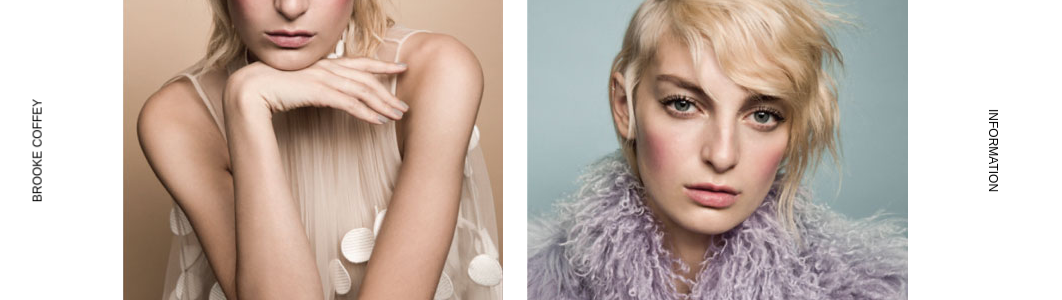
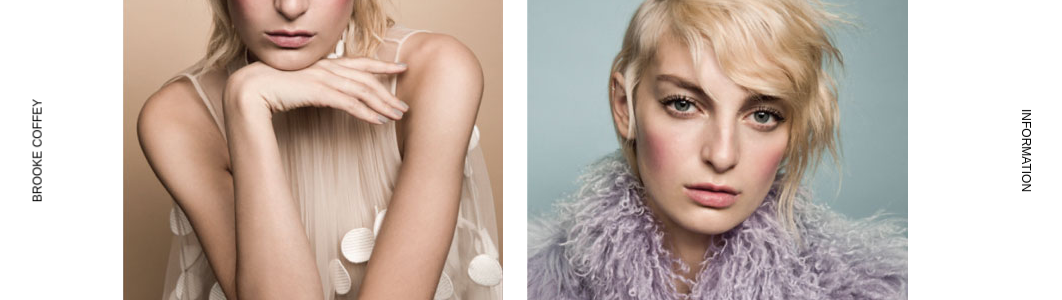
Before and after one commit to BobbyBrights/bc, a Jekyll site: the page built from index.html, in a window 1280 px wide. Shown: the part 300-600 px from the top of the page, without its empty margins (113-1175 px from the left). Built offline with Jekyll 4.4.1, drawn with Linux system fonts in a browser that asks for light colours; nearby versions of some CDN libraries.

Commit message:
solve left right issue

```diff
--- a/css/style.css
+++ b/css/style.css
@@ -740,7 +740,7 @@ content:"\f054";
         -ms-transform: rotate(90deg) translate(-50%, 50%);
          -o-transform: rotate(90deg) translate(-50%, 50%);
             transform: rotate(90deg) translate(-50%, 50%);
-			left:1122px;
+			left:1155px;
 }
 .right-rotate.right-post-inner{
     left: 1187px;
```
